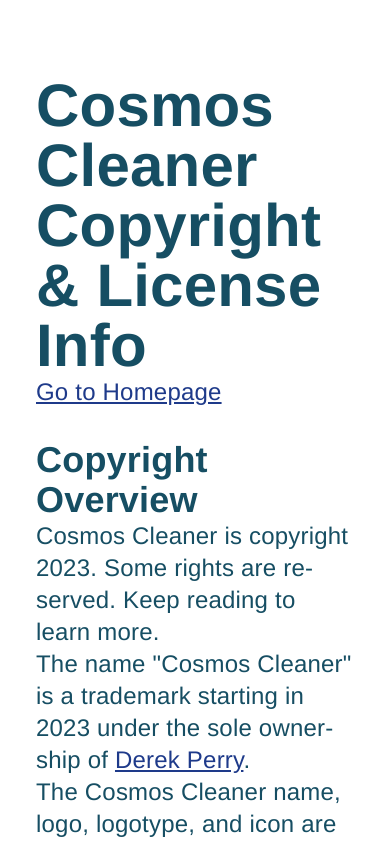
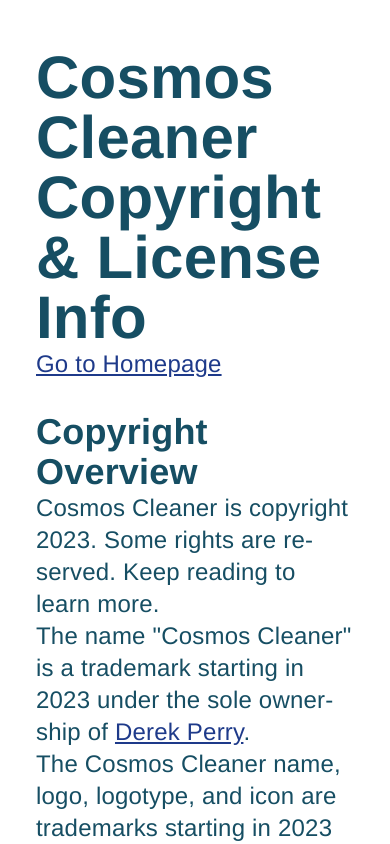
Before and after one commit to derek-perry/cosmoscleaner.com, a Next.js app: page /copyright in a window 390 px wide. Shown: the top 844 px of the page. Built offline with nearby package versions, Linux system fonts and the light colour scheme; no server answers; a web font is replaced by a local one.

Commit message:
Adjust Page Padding
The overall top and bottom padding of standard pages was adjusted to be better on mobile.

```diff
--- a/pages/404.tsx
+++ b/pages/404.tsx
@@ -8,7 +8,7 @@
     <div className="text-cyan-900 min-h-screen flex flex-col items-center justify-center">
       <SiteHead title="Error 404: Content Not Found - Cosmos Cleaner" description="Clean up space junk, upgrade your ship, and become the best cleaner in the cosmos!" url="404" />
 
-      <main className="py-9 px-9 max-w-[1000px] w-full flex flex-1 flex-col text-center items-center justify-center">
+      <main className="max-md:pt-2 md:pt-9 pb-20 px-9 max-w-[1000px] w-full flex flex-1 flex-col text-center items-center justify-center">
         <h1 className="text-red-600">Error 404: Content Not Found</h1>
 
         <p>
--- a/pages/500.tsx
+++ b/pages/500.tsx
@@ -8,7 +8,7 @@
     <div className="text-cyan-900 min-h-screen flex flex-col items-center justify-center">
       <SiteHead title="Error 500: Internal Server Error - Cosmos Cleaner" description="Clean up space junk, upgrade your ship, and become the best cleaner in the cosmos!" url="500" />
 
-      <main className="py-9 px-9 max-w-[1000px] w-full flex flex-1 flex-col text-center items-center justify-center">
+      <main className="max-md:pt-2 md:pt-9 pb-20 px-9 max-w-[1000px] w-full flex flex-1 flex-col text-center items-center justify-center">
         <h1 className="text-red-600">Error 500: Internal Server Error</h1>
 
         <p>
--- a/pages/copyright.tsx
+++ b/pages/copyright.tsx
@@ -9,7 +9,7 @@
     <div className="text-cyan-900 min-h-screen flex flex-col items-center justify-center">
       <SiteHead title="Cosmos Cleaner Copyright and Licenses" description="Cosmos Cleaner is copyright 2023. - Clean up space junk, upgrade your ship, and become the best cleaner in the cosmos!" url="copyright" />
 
-      <main className="py-9 px-9 max-w-[1000px] w-full flex flex-1 flex-col items-center justify-center">
+      <main className="max-md:pt-2 md:pt-9 pb-20 px-9 max-w-[1000px] w-full flex flex-1 flex-col items-center justify-center">
         <article id="policy">
           <section id="contentheader">
             <h1>Cosmos Cleaner Copyright & License Info</h1>
--- a/pages/press.tsx
+++ b/pages/press.tsx
@@ -12,7 +12,7 @@
     <div className="text-cyan-900 min-h-screen flex flex-col items-center justify-center">
       <SiteHead title="Cosmos Cleaner Media Kit" description="This media kit features Cosmos Cleaner facts, a description, links, brand color information, and images like logos ready for use in your publications regarding Cosmos Cleaner." url="press" />
 
-      <main className="py-9 px-9 max-w-[1000px] w-full flex flex-1 flex-col items-center justify-center">
+      <main className="max-md:pt-2 md:pt-9 pb-20 px-9 max-w-[1000px] w-full flex flex-1 flex-col items-center justify-center">
         <article id="kit">
           <section id="contentheader">
             <h1>Cosmos Cleaner Media Kit</h1>
```
